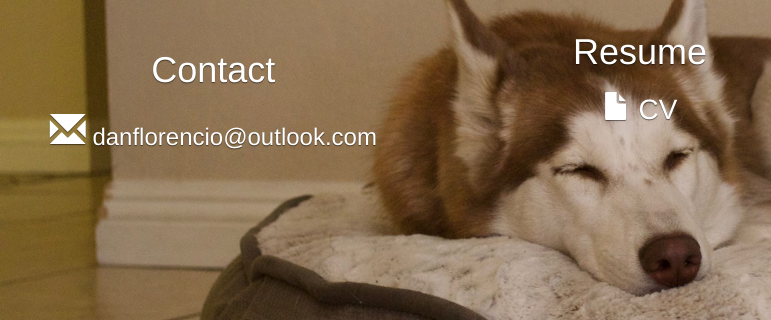
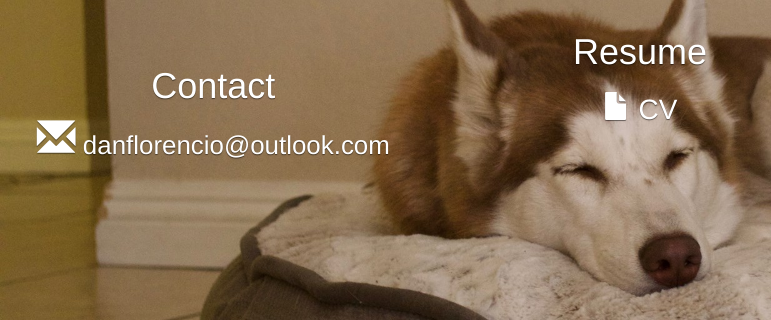
Before and after one commit to danflorencio/danflorencio.github.io, a plain HTML site: page index.html in a window 1280 px wide. Shown: the part 4315-4635 px from the top of the page, 0-771 px from the left. Drawn offline with nearby package versions, Linux system fonts and the light colour scheme.

Commit message:
clickable email

```diff
--- a/index.html
+++ b/index.html
@@ -197,7 +197,7 @@
         </div>-->
         <div class="col-sm-4">
           <h1>Contact</h1>
-          <h3><span class="glyphicon glyphicon-envelope" style="font-size:150%;"></span> danflorencio@outlook.com</h3>
+          <a href="mailto:danflorencio@outlook.com" <h3 style="font-size: 185%;"><span class="glyphicon glyphicon-envelope" style="font-size:150%;"></span> danflorencio@outlook.com</h3></a>
           <br>
         </div>
         <div class="col-sm-4">
```
